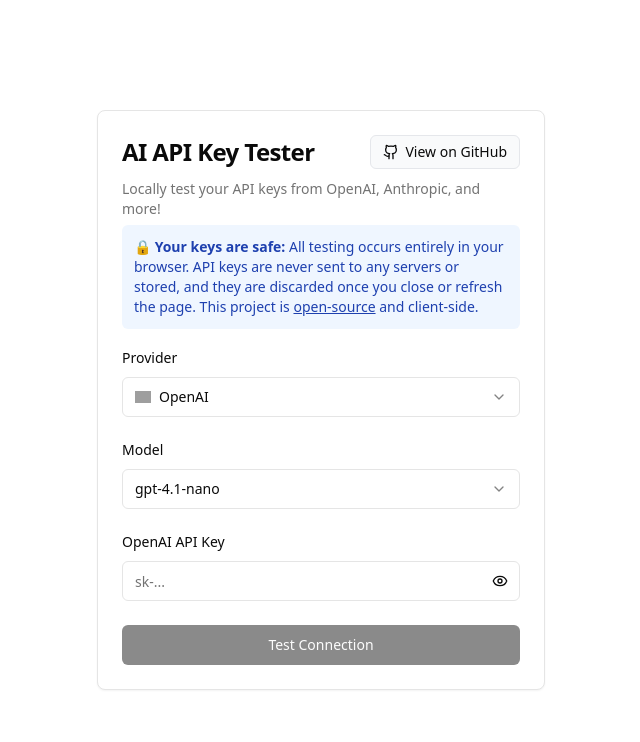
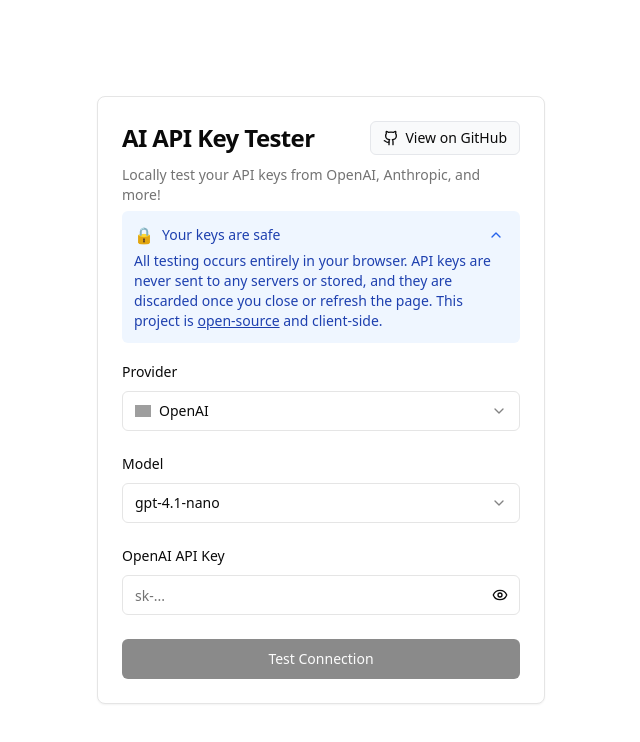
Before and after one commit to rishiskhare/ai-key-tester, a Next.js app: page / in a window 1280 px wide. Shown: the top 742 px of the page, without its empty margins (319-959 px from the left). Built offline with nearby package versions, Linux system fonts and the light colour scheme; grey boxes are pictures that could not be loaded.

Commit message:
Modified styling of security portion and prompt/response

```diff
--- a/app/page.tsx
+++ b/app/page.tsx
@@ -7,7 +7,7 @@ import { Label } from "@/components/ui/label"
 import { Select, SelectContent, SelectItem, SelectTrigger, SelectValue } from "@/components/ui/select"
 import { Card, CardContent, CardDescription, CardFooter, CardHeader, CardTitle } from "@/components/ui/card"
 import { Alert, AlertDescription, AlertTitle } from "@/components/ui/alert"
-import { Loader2, Eye, EyeOff, Github, Check, X, ChevronDown, ChevronUp } from "lucide-react"
+import { Loader2, Eye, EyeOff, Github, Check, X, ChevronUp, ChevronDown } from "lucide-react"
 import { generateText } from "ai"
 import { cn } from "@/lib/utils"
 
@@ -140,7 +140,8 @@ export default function AIKeyTester() {
   const [isLoading, setIsLoading] = useState(false)
   const [successOverlayState, setSuccessOverlayState] = useState<OverlayState>("hidden")
   const [errorOverlayState, setErrorOverlayState] = useState<OverlayState>("hidden")
-  const [showModelResponse, setShowModelResponse] = useState(false)
+  const [safetyInfoExpanded, setSafetyInfoExpanded] = useState(true)
+  const [hasTestedConnection, setHasTestedConnection] = useState(false)
 
   const modelOptions = {
     openai: [
@@ -210,7 +211,6 @@ export default function AIKeyTester() {
 
     setIsCustomModel(false)
     setResult(null)
-    setShowModelResponse(false)
   }
 
   const handleModelChange = (value: string) => {
@@ -260,9 +260,13 @@ export default function AIKeyTester() {
   }
 
   const testApiKey = async () => {
+    if (!hasTestedConnection) {
+      setSafetyInfoExpanded(false)
+      setHasTestedConnection(true)
+    }
+
     setIsLoading(true)
     setResult(null)
-    setShowModelResponse(false)
 
     try {
       if (provider === "huggingface") {
@@ -446,10 +450,6 @@ export default function AIKeyTester() {
     }
   }
 
-  const toggleModelResponse = () => {
-    setShowModelResponse(!showModelResponse)
-  }
-
   return (
     <div className="flex items-center justify-center min-h-screen py-8">
       <style dangerouslySetInnerHTML={{ __html: animationStyles }} />
@@ -470,9 +470,37 @@ export default function AIKeyTester() {
           <CardDescription className="mb-4">
             Locally test your API keys from OpenAI, Anthropic, and more!
           </CardDescription>
-          <div className="p-3 bg-blue-50 text-blue-800 rounded-md text-sm">
-            <strong>🔒 Your keys are safe:</strong> All testing occurs entirely in your browser. API keys are never sent
-            to any servers or stored, and they are discarded once you close or refresh the page. This project is{" "}
+          <div
+            className={cn(
+              "mt-2 rounded-md transition-all duration-200 bg-blue-50 text-blue-800",
+              safetyInfoExpanded ? "" : "hover:bg-blue-100",
+            )}
+          >
+            <div
+              className={cn(
+                "flex items-center justify-between cursor-pointer transition-colors",
+                safetyInfoExpanded ? "px-3 pt-3 pb-0" : "p-3",
+              )}
+              onClick={() => setSafetyInfoExpanded(!safetyInfoExpanded)}
+            >
+              <div className="flex items-center">
+                <span className="mr-2">🔒</span>
+                <span className="text-sm font-medium">Your keys are safe</span>
+                {!safetyInfoExpanded && <span className="ml-2 text-xs text-blue-600">(read more)</span>}
+              </div>
+              <Button
+                variant="ghost"
+                size="sm"
+                className="h-6 w-6 p-0 text-blue-600 hover:text-blue-800 hover:bg-blue-100"
+              >
+                {safetyInfoExpanded ? <ChevronUp className="h-3.5 w-3.5" /> : <ChevronDown className="h-3.5 w-3.5" />}
+              </Button>
+            </div>
+
+            {safetyInfoExpanded && (
+              <div className="px-3 pt-1 pb-3 text-sm">
+                All testing occurs entirely in your browser. API keys are never sent to any servers or stored, and they
+                are discarded once you close or refresh the page. This project is{" "}
                 <a
                   href="https://github.com/rishiskhare/ai-key-tester"
                   target="_blank"
@@ -482,6 +510,8 @@ export default function AIKeyTester() {
                   open-source
                 </a>{" "}
                 and client-side.
+              </div>
+            )}
           </div>
         </CardHeader>
         <CardContent className="space-y-5">
@@ -611,21 +641,11 @@ export default function AIKeyTester() {
             </div>
           </div>
 
-          {result && (
-            <Alert
-              variant={result.success ? "default" : "destructive"}
-              className={cn(
-                "overflow-hidden mt-2",
-                result.success && "border-green-500 text-green-700 bg-white",
-                !result.success && "bg-white",
-              )}
-            >
-              {result.success ? (
-                <>
+          {result && result.success ? (
+            <Alert variant="default" className="overflow-hidden mt-2 border-green-500 text-green-700 bg-white">
               <AlertTitle className="flex items-center">
-                    <span className="mr-2">✅</span>Success
+                <span className="mr-2">✅</span>Connection successful
               </AlertTitle>
-                  <AlertDescription className="break-words">{result.message}</AlertDescription>
 
               {result.details && provider === "huggingface" && (
                 <div className="mt-2 text-xs bg-gray-50 p-2 rounded overflow-auto max-h-32">
@@ -634,48 +654,26 @@ export default function AIKeyTester() {
               )}
 
               {result.modelResponse && (
-                    <div className="mt-3">
-                      <Button
-                        variant="outline"
-                        size="sm"
-                        onClick={toggleModelResponse}
-                        className="w-full flex items-center justify-center text-sm"
-                      >
-                        {showModelResponse ? "Hide model response" : "See model response"}
-                        {showModelResponse ? (
-                          <ChevronUp className="ml-2 h-4 w-4" />
-                        ) : (
-                          <ChevronDown className="ml-2 h-4 w-4" />
-                        )}
-                      </Button>
-
-                      {showModelResponse && (
                 <div className="mt-3 text-sm border rounded-md overflow-hidden">
                   <div className="bg-gray-50 p-3 border-b">
                     <strong>Prompt:</strong>
-                            <div className="mt-1 font-mono text-xs">{result.modelResponse.prompt}</div>
+                    <span className="font-mono text-xs"> {result.modelResponse.prompt}</span>
                   </div>
                   <div className="p-3">
                     <strong>Response:</strong>
-                            <div className="mt-1 font-mono text-xs whitespace-pre-wrap">
-                              {result.modelResponse.response}
-                            </div>
+                    <span className="font-mono text-xs whitespace-pre-wrap"> {result.modelResponse.response}</span>
                   </div>
                 </div>
               )}
-                    </div>
-                  )}
-                </>
-              ) : (
-                <>
+            </Alert>
+          ) : result && !result.success ? (
+            <Alert variant="destructive" className="overflow-hidden mt-2 bg-white">
               <AlertTitle className="flex items-center">
                 <span className="mr-2">❌</span>Error
               </AlertTitle>
               <AlertDescription className="break-words">{result.message}</AlertDescription>
-                </>
-              )}
             </Alert>
-          )}
+          ) : null}
         </CardContent>
         <CardFooter>
           <Button
```
Lines whose indentation alone changed are shown as unchanged.
